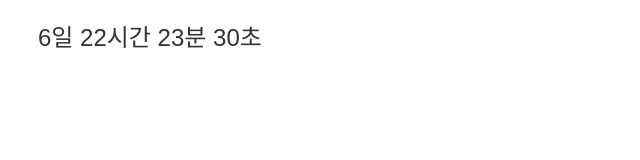
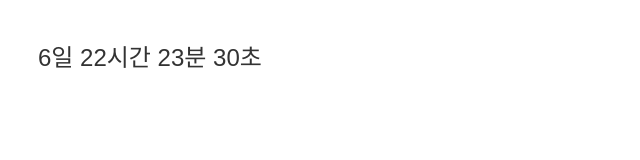
Before and after one commit to lmlm0401/Notion-Timer_WED, a plain HTML site: page index.html in a window 1280 px wide. Shown: the whole page, without its empty margins (0-640 px from the left). Drawn offline with Linux system fonts and the light colour scheme.

Commit message:
Update index.html

```diff
--- a/index.html
+++ b/index.html
@@ -62,7 +62,7 @@
             countdownDisplay.style.fontSize = '24px';
             countdownDisplay.style.color = '#333';
             countdownDisplay.style.fontFamily = 'Arial, sans-serif';
-            countdownDisplay.style.padding = "10px 10px 30px 30px";
+            countdownDisplay.style.padding = "30px 30px 30px 30px";
 
         }
 
```
